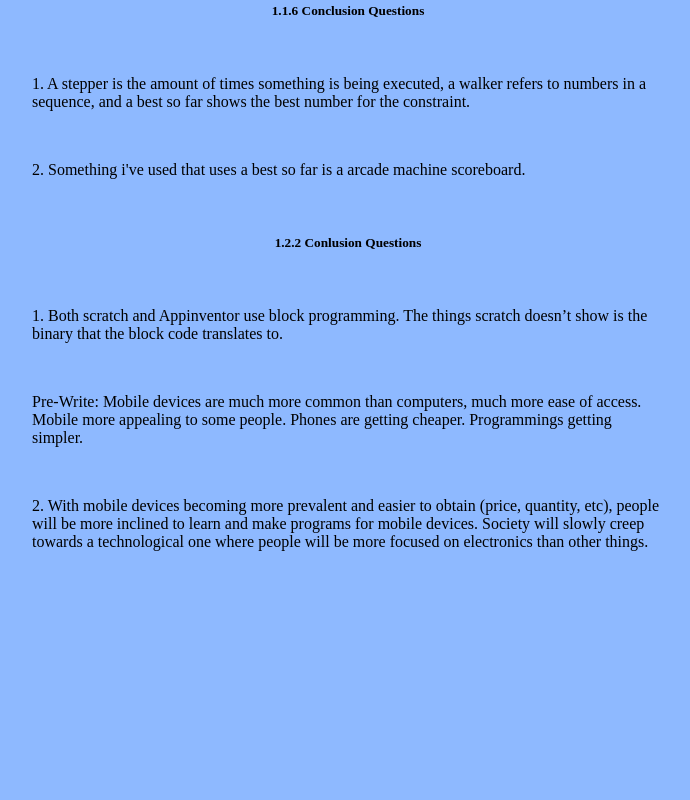
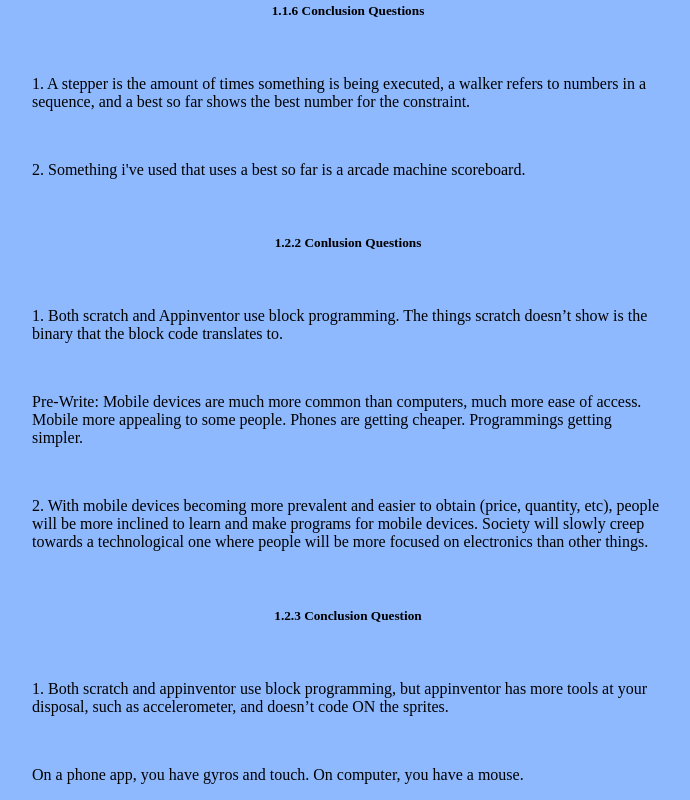
Before and after one commit to JacobGarca/JacobGarca.github.io, a plain HTML site: page portfolio.html in a window 1280 px wide. Shown: the part 6260-7060 px from the top of the page, without its empty margins (292-982 px from the left). Before the commit the page ends 6827 px from the top, so only its background shows below. Drawn offline with Linux system fonts and the light colour scheme.

Commit message:
added 1.2.2/3 Questions

```diff
--- a/portfolio.html
+++ b/portfolio.html
@@ -159,5 +159,12 @@
     <br>
     <p>2. With mobile devices becoming more prevalent and easier to obtain (price, quantity, etc), people will be more inclined to learn and make programs for mobile devices. Society will slowly creep towards a technological one where people will be more focused on electronics than other things.
     </p>
+    <br>
+    <h5>1.2.3 Conclusion Question</h5>
+    <br>
+    <p>1. Both scratch and appinventor use block programming, but appinventor has more tools at your disposal, such as accelerometer, and doesn’t code ON the sprites.</p>
+    <br>
+    <p>On a phone app, you have gyros and touch. On computer, you have a mouse.</p>
+
 	  </body>
 	</html>
```
